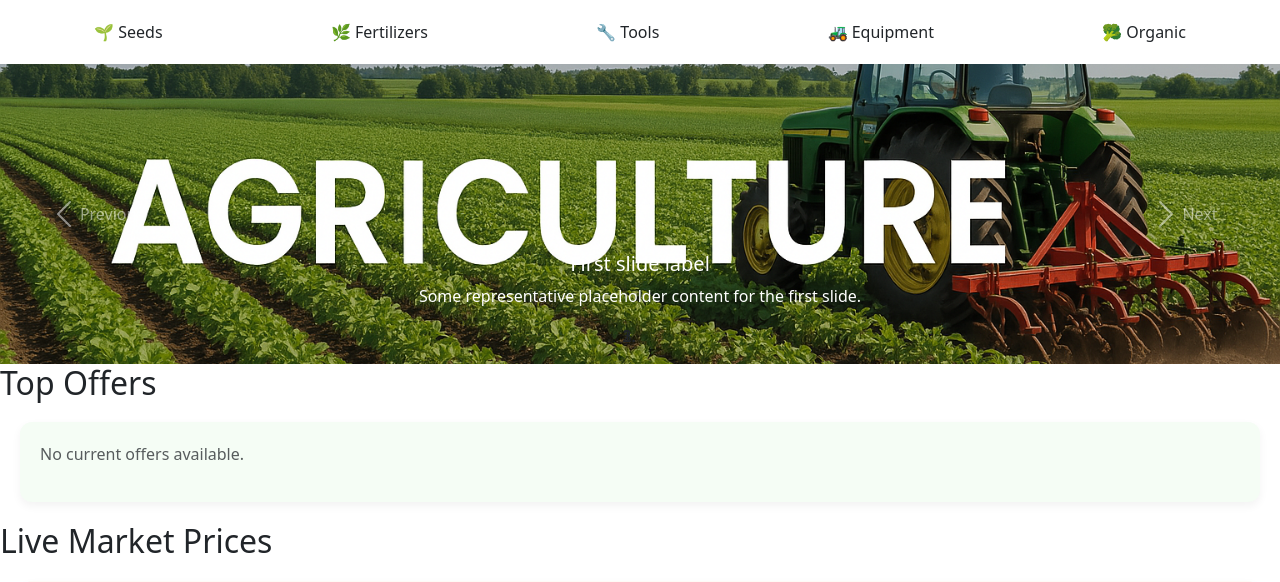
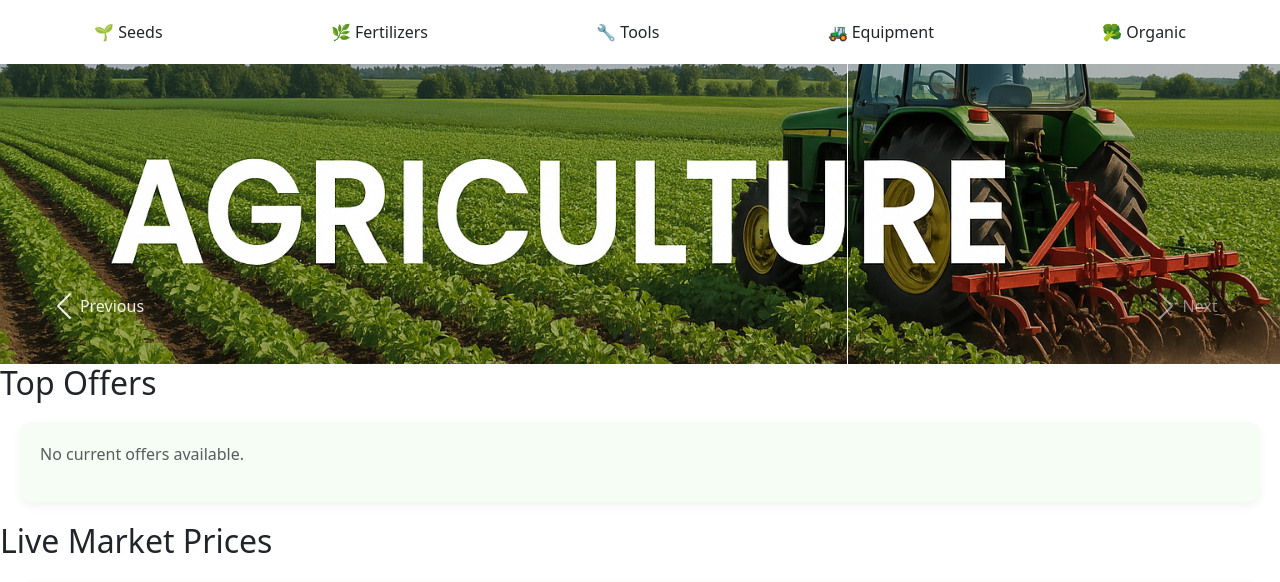
Before and after one commit to puttavijaykumar/Agribazaar, a Django app: page /buyer/dashboard/ in a window 1280 px wide. Shown: the part 94-676 px from the top of the page. Run offline with Django 5.2, Linux system fonts and the light colour scheme; the visitor is signed in with stand-in values (Sample User, id 1); some libraries are stand-ins or nearby versions.

Commit message:
buyer dashboard

```diff
--- a/templates/buyer_dashboard.html
+++ b/templates/buyer_dashboard.html
@@ -63,23 +63,15 @@
         <div class="carousel-inner">
           <div class="carousel-item active">
             <img src="{% static 'images/banner1.png' %}" class="d-block w-100" alt="Farmers selling fresh produce in AgriBazaar">
-            <div class="carousel-caption d-none d-md-block">
-              <h5>First slide label</h5>
-              <p>Some representative placeholder content for the first slide.</p>
-            </div>
+
           </div>
           <div class="carousel-item">
             <img src="{% static 'images/banner2.png' %}" class="d-block w-100" alt="Farmers selling fresh produce in AgriBazaar">
-            <div class="carousel-caption d-none d-md-block">
-              <h5>Second slide label</h5>
-              <p>Some representative placeholder content for the second slide.</p>
-            </div>
+
           </div>
           <div class="carousel-item">
             <img src="{% static 'images/banner3.png' %}" class="d-block w-100" alt="Farmers selling fresh produce in AgriBazaar">
-            <div class="carousel-caption d-none d-md-block">
-              <h5>Third slide label</h5>
-              <p>Some representative placeholder content for the third slide.</p>
+
             </div>
           </div>
         </div>
```
